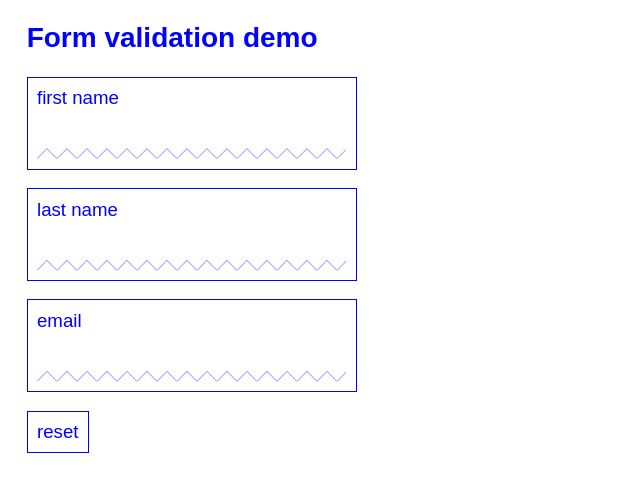
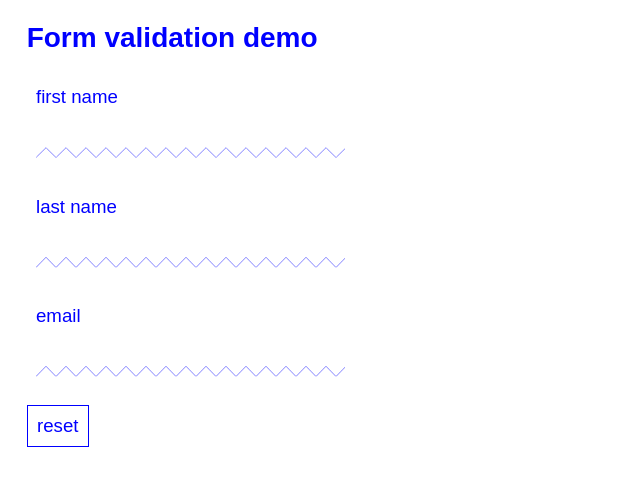
Before and after one commit to corinedwards/infotextures, a plain HTML site: page Form.html in a window 1280 px wide. Shown: the part 98-590 px from the top of the page, without its empty margins (0-640 px from the left). Drawn offline with Linux system fonts and the light colour scheme.

Commit message:
Update Form.html

```diff
--- a/Form.html
+++ b/Form.html
@@ -25,7 +25,7 @@
         width:100%;
       }
       form div{
-        border:solid 1px blue;
+
         padding:0.5em 1em 0.5em 0.5em;
         margin:1em 0;
         width:300px;
```
